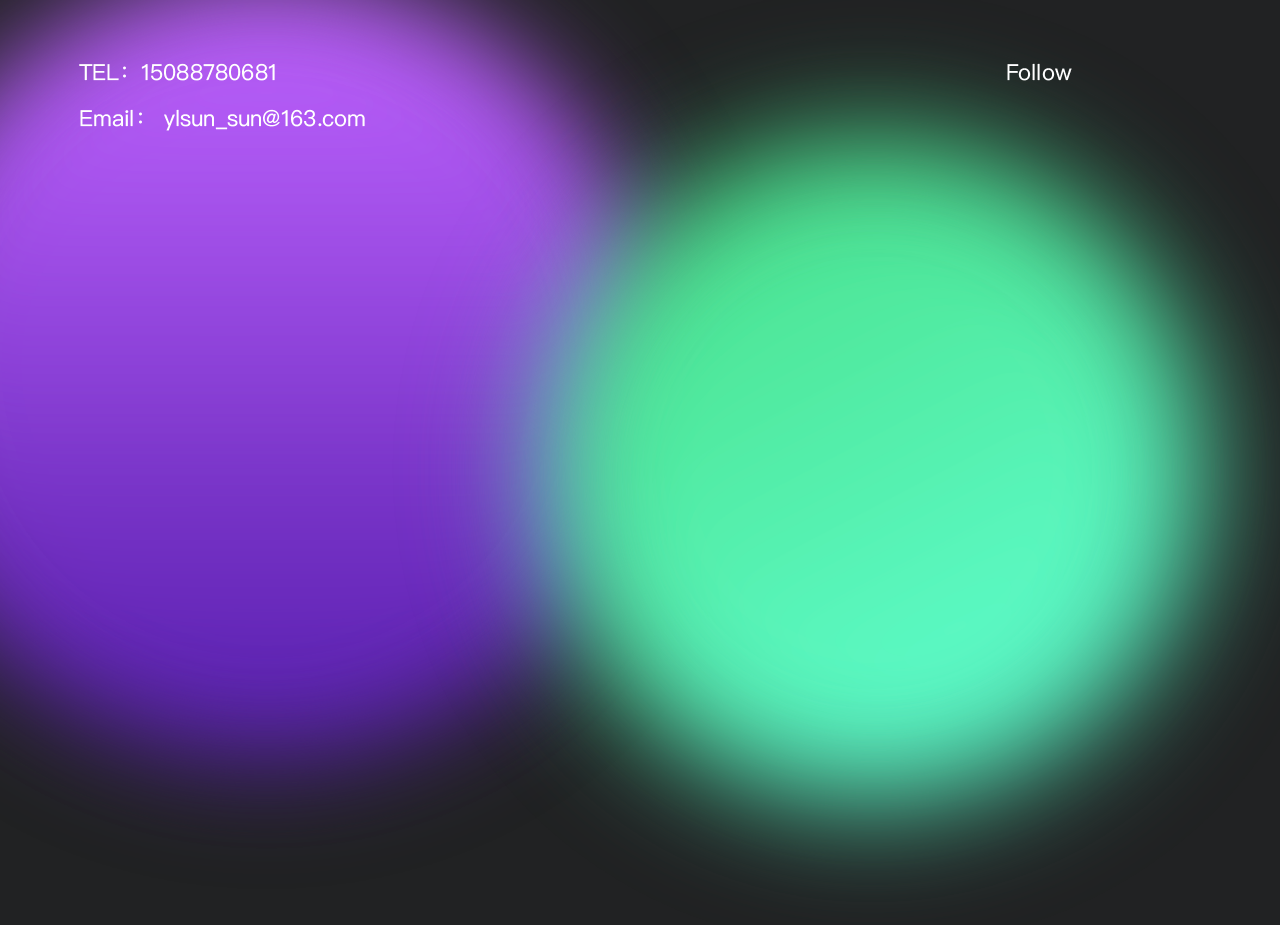
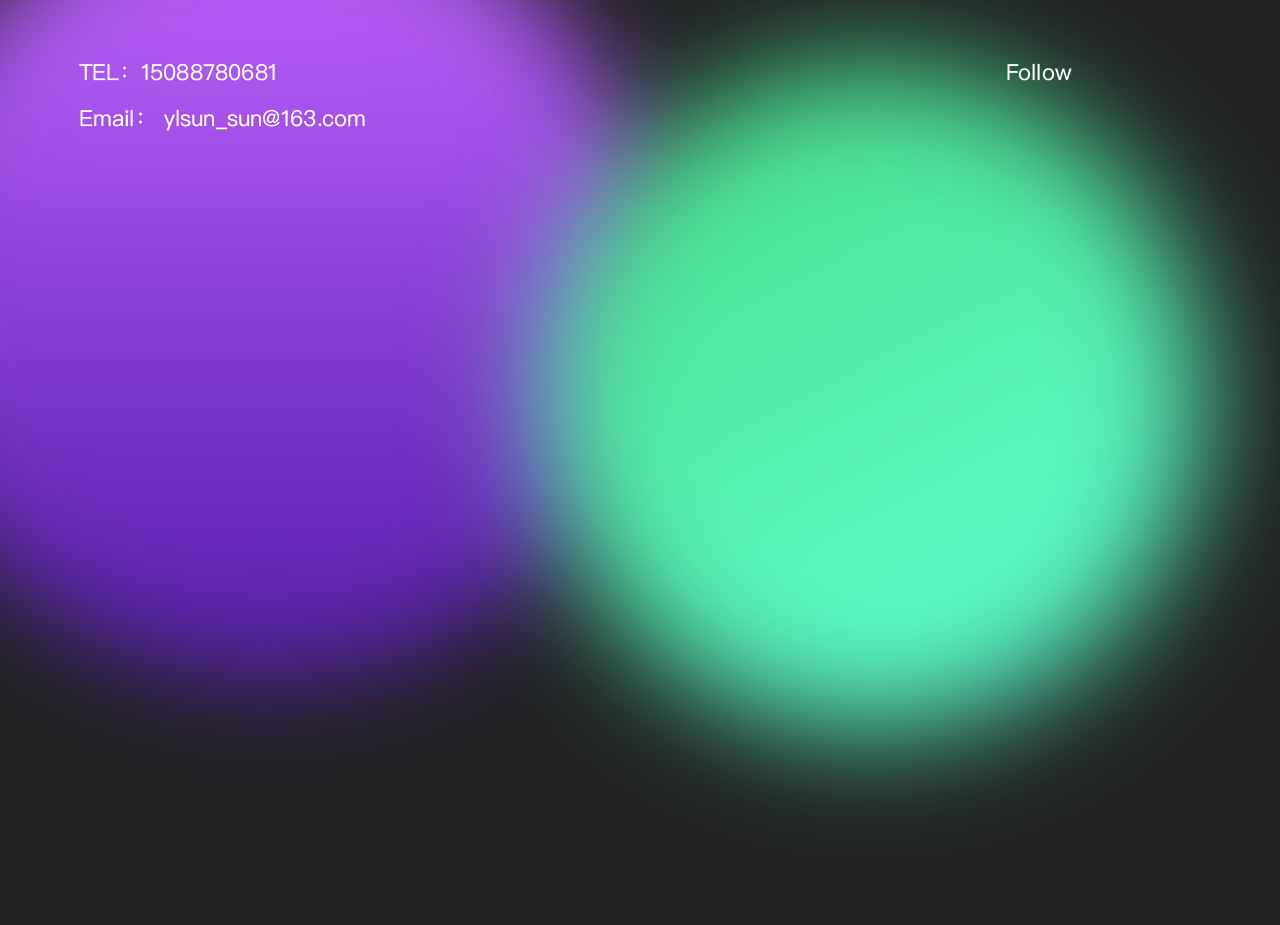
Before and after one commit to fu731033719/bzZone, a React (Create React App) app: page / in a window 1280 px wide. Shown: the part 2300-3225 px from the top of the page. Built offline with nearby package versions, Linux system fonts and the light colour scheme.

Commit message:
add style

```diff
--- a/src/App.css
+++ b/src/App.css
@@ -1,6 +1,6 @@
 .project-list {
     margin: 0 auto;
-    padding: 76vw 0;
+    padding-top: 76vw;
 }
 
 .list-title {
--- a/src/compontents/footer/index.css
+++ b/src/compontents/footer/index.css
@@ -39,8 +39,8 @@
 
 .bottom {
     width: 100vw;
+    height: 50vw;
     position: relative;
-    transform: translate(0, -20vw);
     z-index: -1;
 }
 
```
